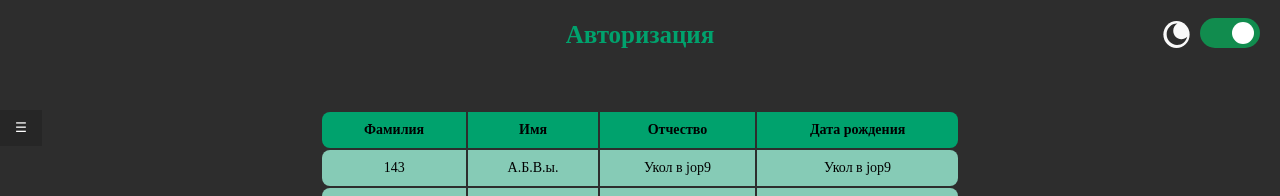
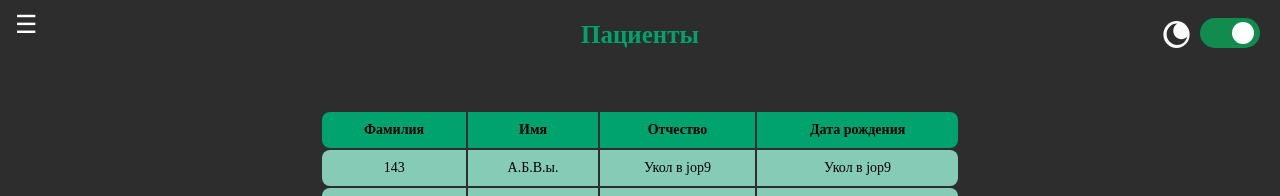
Before and after one commit to aefe2/course, a Vue app: page /patients in a window 1280 px wide. Shown: the top 196 px of the page. Built offline with nearby package versions, Linux system fonts and the light colour scheme.

Commit message:
Динамический заголовок

```diff
--- a/src/App.vue
+++ b/src/App.vue
@@ -1,7 +1,7 @@
 <template>
   <header-item></header-item>
+  <nav-item></nav-item>
   <div class="main">
-    <nav-item></nav-item>
     <router-view></router-view>
   </div>
   <footer-item></footer-item>
--- a/src/components/Header-Item.vue
+++ b/src/components/Header-Item.vue
@@ -1,7 +1,7 @@
 <template>
   <div class="header-container">
     <div class="header">
-      <h3 class="title">Авторизация</h3>
+      <h3 class="title">{{ $route.name }}</h3>
       <div class="switch-container">
         <svg width="27" height="27" viewBox="0 0 36 37" fill="none" xmlns="http://www.w3.org/2000/svg">
           <ellipse cx="18" cy="18.5" rx="18" ry="18.5" fill="#F9F9F9"/>
@@ -17,7 +17,8 @@
 
 <script>
 export default {
-  name: "Header-Item"
+  name: "Header-Item",
+
 }
 </script>
 
--- a/src/components/Nav-Item.vue
+++ b/src/components/Nav-Item.vue
@@ -125,7 +125,8 @@ a:hover {
   display: inline-block;
   position: absolute;
   cursor: pointer;
-  background-color: #262626;
+  font-size: 25px;
+  background-color: #2D2D2D;
   color: white;
   padding: 10px 15px;
   border: none;
--- a/src/pages/AddDoctor.vue
+++ b/src/pages/AddDoctor.vue
@@ -25,10 +25,12 @@ import MyInputText from "@/components/UI/MyInputText.vue";
 import MySelect from "@/components/UI/MySelect.vue";
 import MyInputPass from "@/components/UI/MyInputPass.vue";
 import MyButton from "@/components/UI/MyButton.vue";
+import HeaderItem from "@/App.vue";
 
 export default {
   name: "AddDoctor",
-  components: {MyButton, MyInputPass, MySelect, MyInputText, MyLabel, FormItem}
+  components: {HeaderItem, MyButton, MyInputPass, MySelect, MyInputText, MyLabel, FormItem},
+
 }
 </script>
 
--- a/src/router/index.js
+++ b/src/router/index.js
@@ -13,43 +13,53 @@ import RecordPatient from "@/pages/RecordPatient.vue";
 const routes = [
     {
         path: '/',
-        component: TimetablePage
+        component: TimetablePage,
+        name: 'Расписание',
     },
     {
         path: '/add-doctor',
-        component: AddDoctor
+        component: AddDoctor,
+        name: 'Добавить врача',
     },
     {
         path: '/appointment',
-        component: Appointment
+        component: Appointment,
+        name: 'Прием',
     },
     {
         path: '/control',
-        component: Control
+        component: Control,
+        name: 'Контроль',
     },
     {
         path: '/diagnosis-add',
-        component: DiagnosisAdd
+        component: DiagnosisAdd,
+        name: 'Добавить диагноз',
     },
     {
         path: '/heal-add',
-        component: HealAdd
+        component: HealAdd,
+        name: 'Добавить лечение',
     },
     {
         path: '/login',
-        component: Login
+        component: Login,
+        name: 'Авторизация',
     },
     {
         path: '/patient-history',
-        component: PatientHistory
+        component: PatientHistory,
+        name: 'История пациента',
     },
     {
         path: '/patients',
-        component: Patients
+        component: Patients,
+        name: 'Пациенты',
     },
     {
         path: '/record-patient',
-        component: RecordPatient
+        component: RecordPatient,
+        name: 'Записать пациента',
     },
     // {
     //     path: '*',
@@ -62,4 +72,10 @@ const router = createRouter({
     routes
 })
 
+// router.beforeEach((to, from, next) => {
+//     // console.log(to)
+//     document.title = to.meta.name;
+//     next()
+// })
+
 export default router
```
